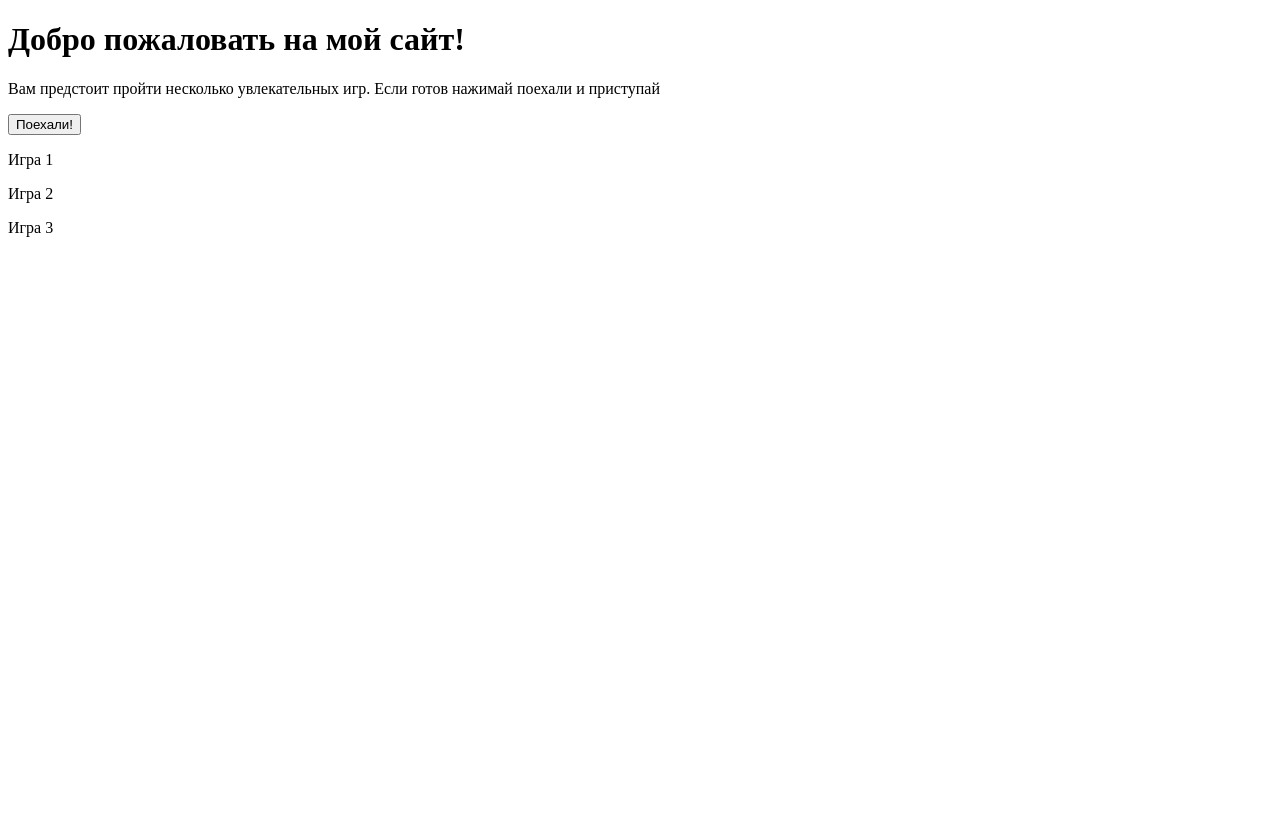
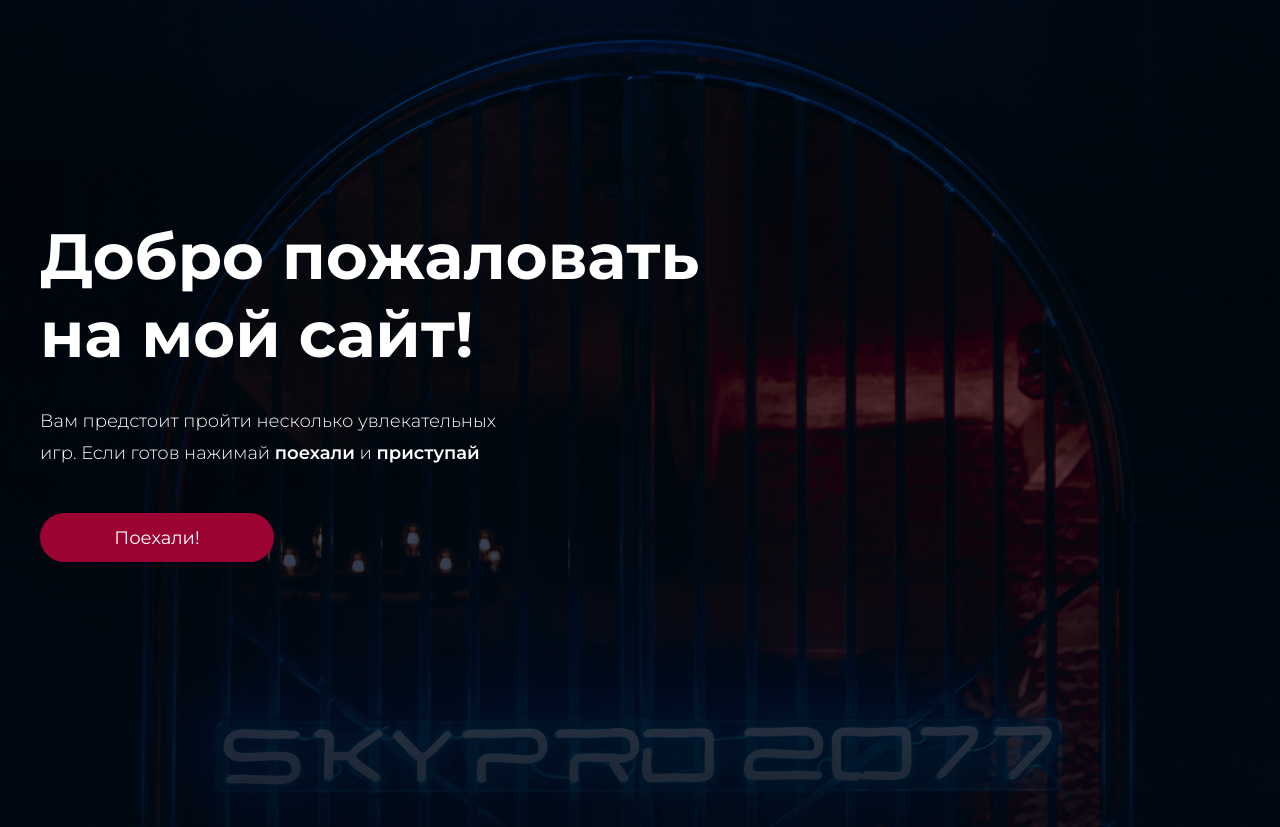
Before and after one commit to YakovlevaSS/2-nd-course-hw, a plain HTML site: page index.html in a window 1280 px wide. Shown: the top 827 px of the page. Before the commit the page ends 800 px from the top, so only its background shows below. Drawn offline with Linux system fonts and the light colour scheme.

Commit message:
Add file style.scss, change file index

```diff
--- a/index.html
+++ b/index.html
@@ -5,22 +5,26 @@
     <meta http-equiv="X-UA-Compatible" content="IE=edge">
     <meta name="viewport" content="width=device-width, initial-scale=1.0">
     <title>Document</title>
+    <link rel="preconnect" href="https://fonts.googleapis.com">
+<link rel="preconnect" href="https://fonts.gstatic.com" crossorigin>
+<link href="https://fonts.googleapis.com/css2?family=Montserrat:wght@200;300;400;500;600;700;800&display=swap" rel="stylesheet">
+    <link rel="stylesheet" href="style.css">
 </head>
 <body>
-    <div class="title">
-        <h1 class="title__heading">Добро пожаловать на мой сайт!</h1>
-        <p class="title__text">Вам предстоит пройти несколько увлекательных игр. Если готов нажимай <span class="title__text title__text_bold">поехали</span> и <span class="title__text title__text_bold">приступай</span></p>
+    <div class="title center">
+        <h1 class="title__heading">Добро пожаловать<br>на мой сайт!</h1>
+        <p class="title__text">Вам предстоит пройти несколько увлекательных<br>игр. Если готов нажимай <span class="title__text title__text_bold">поехали</span> и <span class="title__text title__text_bold">приступай</span></p>
         <button class="title__button">Поехали!</button>
     </div>
-    <div class="item-box">
-        <div class="item">
-           <p class="item__text">Игра 1</p>
+    <div class="item-box center">
+        <div class="item item_1">
+           <a class="item__link" href="#">Игра 1</a>
         </div>
-        <div class="item">
-            <p class="item__text">Игра 2</p>
+        <div class="item item_2">
+            <a class="item__link" href="#">Игра 2</a>
          </div>
-         <div class="item">
-            <p class="item__text">Игра 3</p>
+         <div class="item item_3">
+            <a class="item__link" href="#">Игра 3</a>
          </div>
     </div>
 </body>
--- /dev/null
+++ b/style.scss
@@ -0,0 +1,114 @@
+* {
+    margin: 0;
+    padding: 0;
+}
+
+a {
+    text-decoration: none;
+}
+
+* {
+    box-sizing: border-box;
+}
+
+body {
+    font-family: 'Montserrat', sans-serif;
+}
+.center {
+    padding-left: calc(50% - 600px);
+    padding-right: calc(50% - 600px);
+}
+
+.title {
+    background-image: url(img/Main.jpg);
+    background-position: center;
+    background-repeat: no-repeat;
+    background-size: cover;
+    height: 1024px;
+
+    &__heading {
+        font-style: normal;
+        font-weight: 700;
+        font-size: 64px;
+        line-height: 78px;
+        color: #FFFFFF;
+        padding-top: 217px;
+        margin-bottom: 32px;
+    }
+
+    &__text {
+        font-style: normal;
+        font-weight: 300;
+        font-size: 18px;
+        line-height: 32px;
+        color: #FFFFFF;
+        margin-bottom: 44px;
+
+        &_bold {
+            font-weight: 600;
+        }
+    }
+
+    &__button {
+        width: 234px;
+        height: 49px;
+        background: #9C0332;
+        border-radius: 30px;
+        font-style: normal;
+        font-weight: 400;
+        font-size: 18px;
+        line-height: 22px;
+        padding-left: 74px;
+        padding-right: 74px;
+        color: #FFFFFF;
+        border: none;
+        font-family: 'Montserrat', sans-serif;
+    }
+}
+
+.item-box {
+    padding-top: 128px;
+    padding-bottom: 128px;
+    background-color: #000915;
+    display: flex;
+    gap: 32px;
+}
+
+.item {
+    width: 379px;
+    height: 300px;
+    background: linear-gradient(180deg, rgba(39, 1, 15, 0) 0%, #001944 100%), url(0023.jpg);
+    border-radius: 16px;
+    display: flex;
+    padding: 32px;
+    align-items: flex-end;
+
+    &__link {
+        font-style: normal;
+        font-weight: 600;
+        font-size: 24px;
+        line-height: 32px;
+        color: #FFFFFF;
+        &:hover {
+            text-decoration: underline;
+        }
+    }
+    &_1 {
+        background-image: url(img/Game1.jpg);
+        background-position: center;
+        background-repeat: no-repeat;
+        background-size: cover;
+    }
+    &_2 {
+        background-image: url(img/Game2.jpg);
+        background-position: center;
+        background-repeat: no-repeat;
+        background-size: cover;
+    }
+    &_3 {
+        background-image: url(img/Game3.jpg);
+        background-position: center;
+        background-repeat: no-repeat;
+        background-size: cover;
+    }
+}
```
Also changed, not shown: stile.css (deleted), style.css (added), 1 other file.
